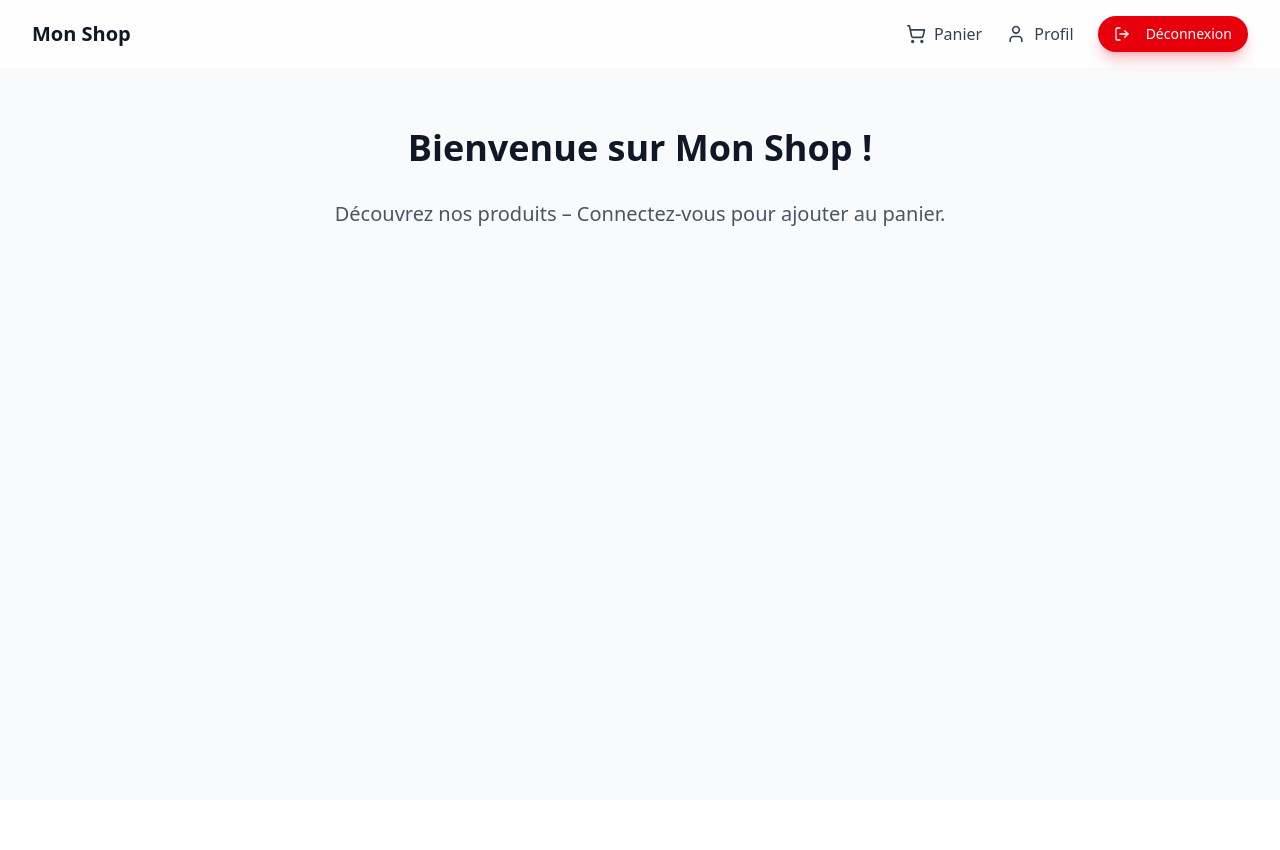
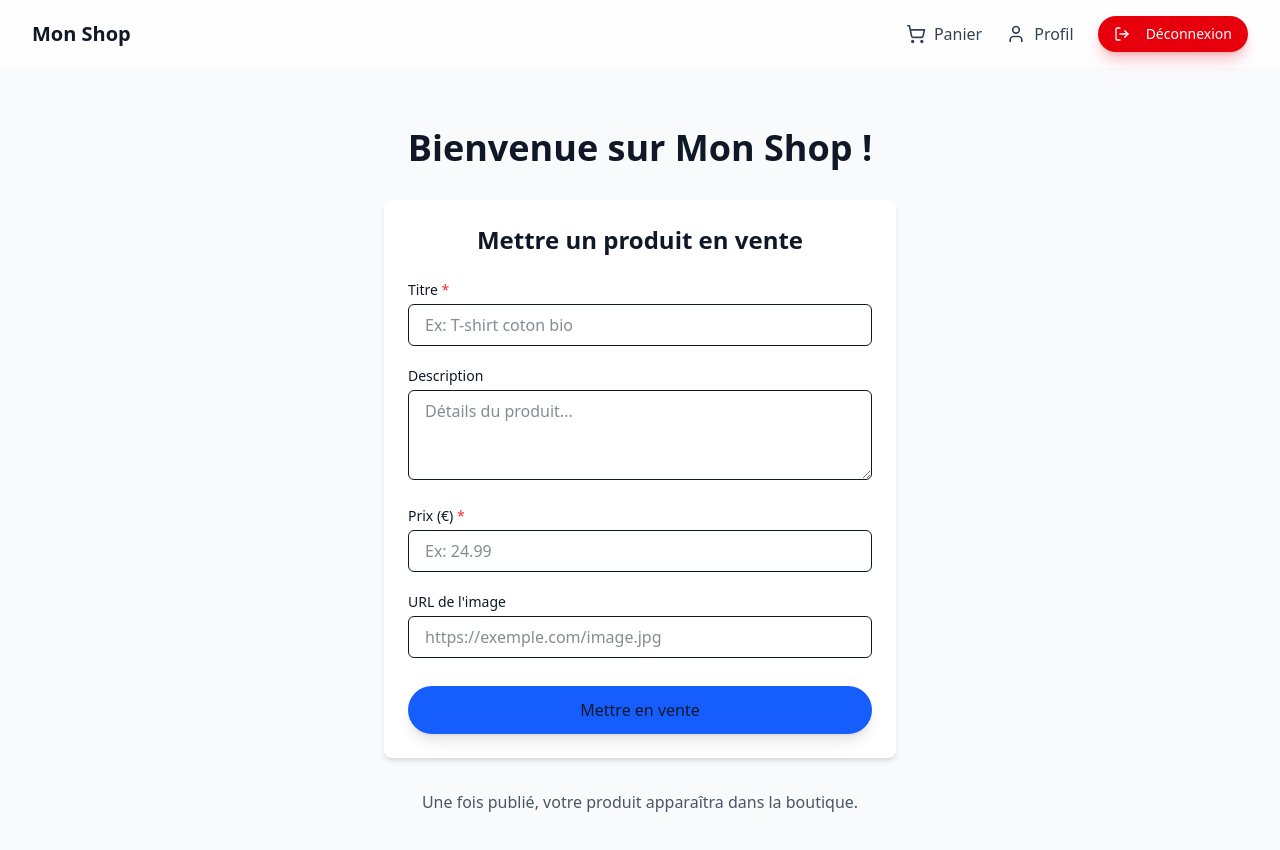
Before and after one commit to MateoOff/E-comProjet, a React app in the folder frontend/: page /sell in a window 1280 px wide. Before the commit this address led to /. Shown: the top 850 px of the page. Before the commit the page ends 800 px from the top, so only its background shows below. Built offline with nearby package versions, Linux system fonts and the light colour scheme; sample sign-in values are in the browser's storage; the HTML template or start-up script is replaced by a standard one.

Commit message:
Ajout route,page et composant pour vendre des produits

```diff
--- a/frontend/src/App.jsx
+++ b/frontend/src/App.jsx
@@ -13,6 +13,7 @@ import { Navbar } from "./layout/Navbar";
 import Home from "./pages/Home";
 import Login from "./pages/Login";
 import Register from "./pages/Register";
+import SellProduct from "./pages/SellProduct";
 
 function AppContent() {
   const navigate = useNavigate();
@@ -43,7 +44,10 @@ function AppContent() {
 
       <main className="pt-20">
         <Routes>
-          <Route path="/" element={<Home />} />
+          <Route
+            path="/"
+            element={<Home isAuthenticated={isAuthenticated} />}
+          />
 
           <Route
             path="/login"
@@ -62,6 +66,16 @@ function AppContent() {
               isAuthenticated ? <Navigate to="/" replace /> : <Register />
             }
           />
+
+          <Route
+            path="/sell"
+            element={
+              <ProtectedRoute>
+                <SellProduct />
+              </ProtectedRoute>
+            }
+          />
+
           <Route path="*" element={<Navigate to="/" replace />} />
         </Routes>
       </main>
--- /dev/null
+++ b/frontend/src/components/FormProduct.jsx
@@ -0,0 +1,146 @@
+import { useState } from "react";
+import { Button } from "./Button";
+
+export const FormProduct = ({}) => {
+  const [title, setTitle] = useState("");
+  const [description, setDescription] = useState("");
+  const [price, setPrice] = useState("");
+  const [image, setImage] = useState("");
+  const [error, setError] = useState("");
+  const [loading, setLoading] = useState(false);
+
+  const handleSubmit = async (e) => {
+    e.preventDefault();
+    setError("");
+    setLoading(true);
+
+    // Validation très basique
+    if (!title.trim() || !price) {
+      setError("Le titre et le prix sont obligatoires");
+      setLoading(false);
+      return;
+    }
+
+    const priceNum = parseFloat(price);
+    if (isNaN(priceNum) || priceNum <= 0) {
+      setError("Le prix doit être un nombre positif");
+      setLoading(false);
+      return;
+    }
+
+    try {
+      const token = localStorage.getItem("accessToken");
+      if (!token) {
+        throw new Error("Vous devez être connecté pour ajouter un produit");
+      }
+
+      const res = await fetch(`${import.meta.env.VITE_API_URL}/products`, {
+        method: "POST",
+        headers: {
+          "Content-Type": "application/json",
+          Authorization: `Bearer ${token}`,
+        },
+        body: JSON.stringify({
+          title: title.trim(),
+          description: description.trim() || undefined,
+          price: priceNum,
+          image: image.trim() || undefined,
+        }),
+      });
+
+      const data = await res.json();
+
+      if (!res.ok) {
+        throw new Error(data.error || "Erreur lors de la création du produit");
+      }
+
+      // Succès, on vide le formulaire
+      alert("Produit ajouté avec succès !");
+      setTitle("");
+      setDescription("");
+      setPrice("");
+      setImage("");
+    } catch (err) {
+      setError(err.message || "Une erreur est survenue");
+    } finally {
+      setLoading(false);
+    }
+  };
+  return (
+    <div className="max-w-lg mx-auto p-6 bg-white dark:bg-gray-800 rounded-lg shadow-md">
+      <h2 className="text-2xl font-bold mb-6 text-center">
+        Mettre un produit en vente
+      </h2>
+
+      <form onSubmit={handleSubmit} className="space-y-5">
+        {error && (
+          <div className="bg-red-100 border border-red-400 text-red-700 px-4 py-3 rounded">
+            {error}
+          </div>
+        )}
+        <div>
+          <label className="block text-sm font-medium mb-1">
+            Titre <span className="text-red-500">*</span>
+          </label>
+          <input
+            type="text"
+            value={title}
+            onChange={(e) => setTitle(e.target.value)}
+            required
+            className="w-full px-4 py-2 border rounded-md focus:outline-none focus:ring-2 focus:ring-blue-500 dark:bg-gray-700 dark:border-gray-600 dark:text-white"
+            placeholder="Ex: T-shirt coton bio"
+          />
+        </div>
+
+        <div>
+          <label className="block text-sm font-medium mb-1">Description</label>
+          <textarea
+            value={description}
+            onChange={(e) => setDescription(e.target.value)}
+            rows={3}
+            className="w-full px-4 py-2 border rounded-md focus:outline-none focus:ring-2 focus:ring-blue-500 dark:bg-gray-700 dark:border-gray-600 dark:text-white"
+            placeholder="Détails du produit..."
+          />
+        </div>
+
+        <div>
+          <label className="block text-sm font-medium mb-1">
+            Prix (€) <span className="text-red-500">*</span>
+          </label>
+          <input
+            type="number"
+            step="0.01"
+            min="0.01"
+            value={price}
+            onChange={(e) => setPrice(e.target.value)}
+            required
+            className="w-full px-4 py-2 border rounded-md focus:outline-none focus:ring-2 focus:ring-blue-500 dark:bg-gray-700 dark:border-gray-600 dark:text-white"
+            placeholder="Ex: 24.99"
+          />
+        </div>
+
+        <div>
+          <label className="block text-sm font-medium mb-1">
+            URL de l'image
+          </label>
+          <input
+            type="url"
+            value={image}
+            onChange={(e) => setImage(e.target.value)}
+            className="w-full px-4 py-2 border rounded-md focus:outline-none focus:ring-2 focus:ring-blue-500 dark:bg-gray-700 dark:border-gray-600 dark:text-white"
+            placeholder="https://exemple.com/image.jpg"
+          />
+        </div>
+
+        <Button
+          type="submit"
+          disabled={loading}
+          className="w-full mt-2"
+          variant="primary"
+        >
+          {loading ? "Ajout en cours..." : "Mettre en vente"}
+        </Button>
+      </form>
+    </div>
+  );
+};
--- a/frontend/src/pages/Home.jsx
+++ b/frontend/src/pages/Home.jsx
@@ -1,13 +1,43 @@
+import { Button } from "../components/Button";
+import { useNavigate } from "react-router-dom";
+
 // src/pages/Home.jsx
-export default function Home() {
+export default function Home({ isAuthenticated }) {
+  const navigate = useNavigate();
+
+  const handleSellClick = () => {
+    if (isAuthenticated) {
+      navigate("/sell");
+    } else {
+      navigate("/login");
+    }
+  };
   return (
     <div className="container mx-auto px-4 py-12">
       <h1 className="text-4xl font-bold text-center mb-8">
         Bienvenue sur Mon Shop !
       </h1>
-      <p className="text-xl text-center text-gray-600">
-        Découvrez nos produits – Connectez-vous pour ajouter au panier.
-      </p>
+      {!isAuthenticated && (
+        <p className="text-xl text-center text-gray-600">
+          Découvrez nos produits – Connectez-vous pour ajouter au panier ou
+          vendre des produits.
+        </p>
+      )}
+      {isAuthenticated && (
+        <p className="text-xl text-center text-gray-600">
+          Découvrez nos produits
+        </p>
+      )}
+      {isAuthenticated && (
+        <Button
+          className="mt-2"
+          size="default"
+          variant="primary"
+          onClick={handleSellClick}
+        >
+          {isAuthenticated ? "Vendre un produit" : "Commencer à vendre"}
+        </Button>
+      )}
     </div>
   );
 }
--- /dev/null
+++ b/frontend/src/pages/SellProduct.jsx
@@ -0,0 +1,15 @@
+import { FormProduct } from "../components/FormProduct";
+// src/pages/SellProduct.jsx
+export default function SellProduct() {
+  return (
+    <div className="container mx-auto px-4 py-12">
+      <h1 className="text-4xl font-bold text-center mb-8">
+        Bienvenue sur Mon Shop !
+      </h1>
+      <FormProduct />
+      <p className="text-center text-gray-600 dark:text-gray-400 mt-8">
+        Une fois publié, votre produit apparaîtra dans la boutique.
+      </p>
+    </div>
+  );
+}
```
Also changed, not shown: 1 other file (tests, documents, lock files or other folders).
